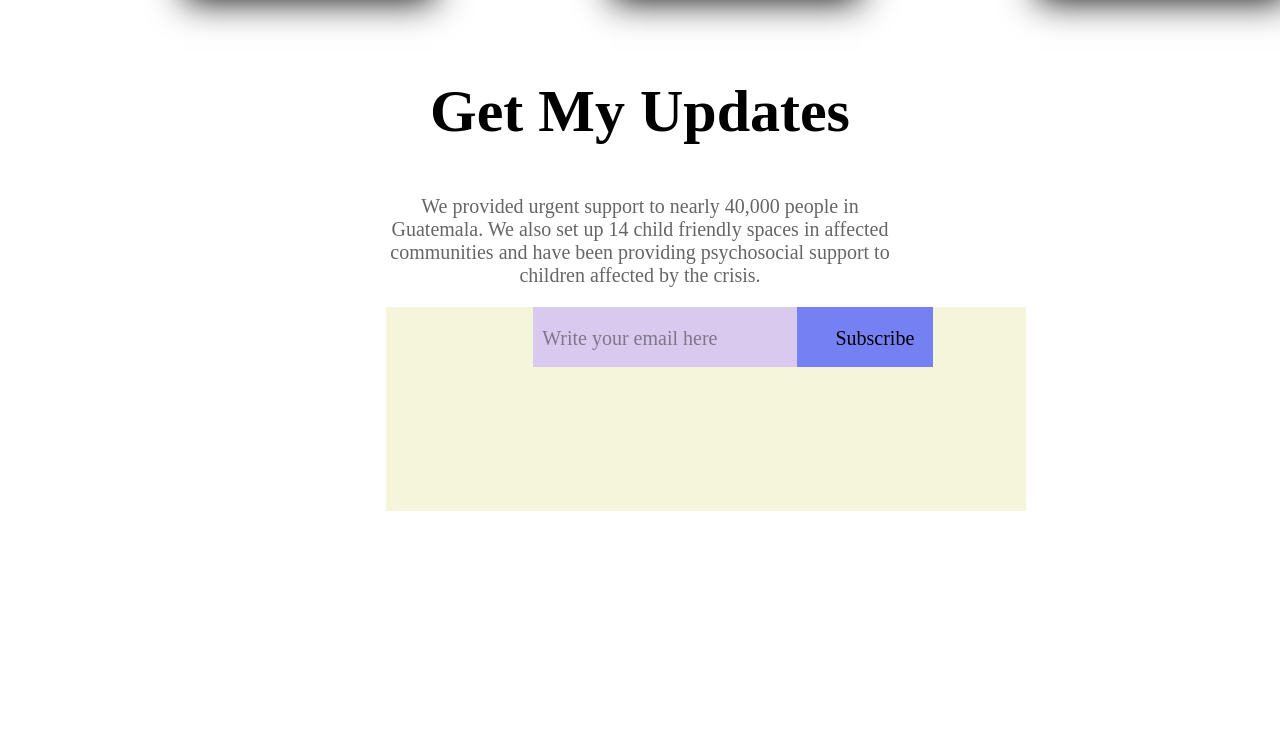
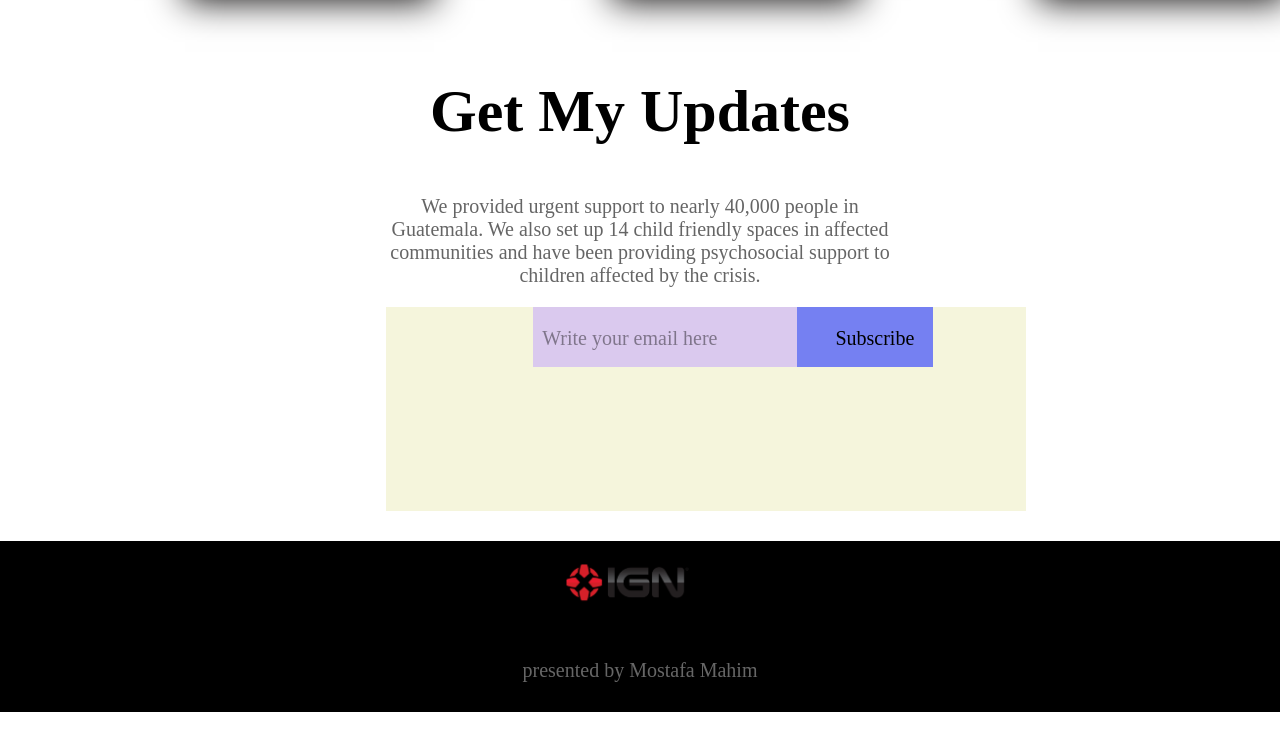
Before and after one commit to Mostafa-Mahim-Masrukh/donate-today, a plain HTML site: page index.html in a window 1280 px wide. Shown: the part 1993-2725 px from the top of the page. Before the commit the page ends 2504 px from the top, so only its background shows below. Drawn offline with Linux system fonts and the light colour scheme.

Commit message:
final-submission

```diff
--- a/index.html
+++ b/index.html
@@ -123,6 +123,24 @@
 
             </div>
 
+    </section>
+
+
+
+    <!-- footer-section -->
+
+    <section>
+        <div class="footer" style="margin-top: 30px;">
+            <img class="footer-image" src="images/pngwing.com.png"
+                style="width: 10%; margin-top: 20px; margin-bottom: 30px;" alt="">
+
+            <div class="footer-text">
+                <p style="color: white; text-align: center;  opacity: 40%; ">presented by Mostafa
+                    Mahim</p>
+            </div>
+
+        </div>
+
 
 
     </section>
--- a/style.css
+++ b/style.css
@@ -156,3 +156,16 @@ p.email-text {
     text-align: center;
     margin-left: 386px;
 }
+
+.footer{
+    background: black;
+}
+
+img.footer-image {
+    margin-left: 44%;
+}
+
+.footer-text p {
+    margin-bottom: 20px;
+    padding-bottom: 30px;
+}
```
Also changed, not shown: images/pngwing.com.png (added).
